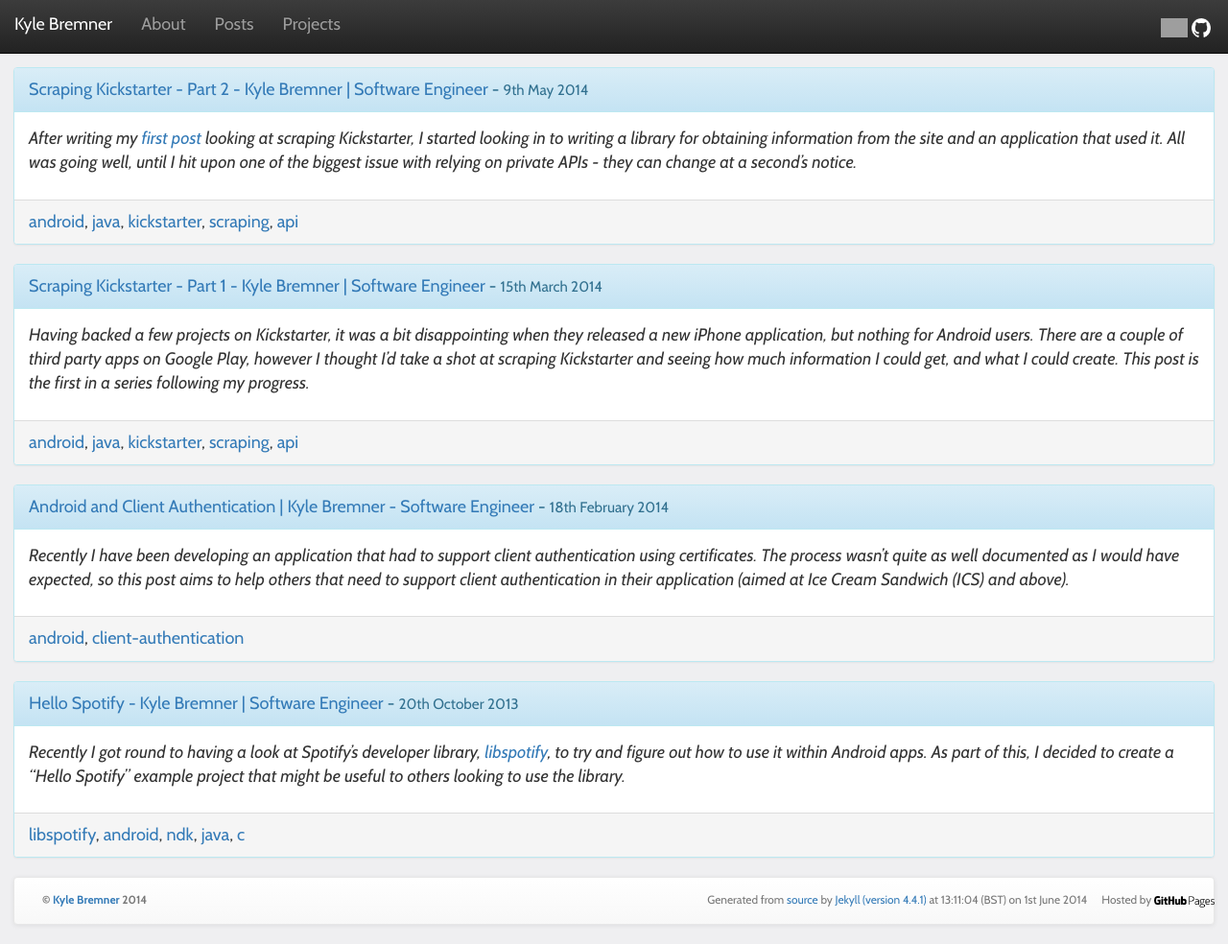
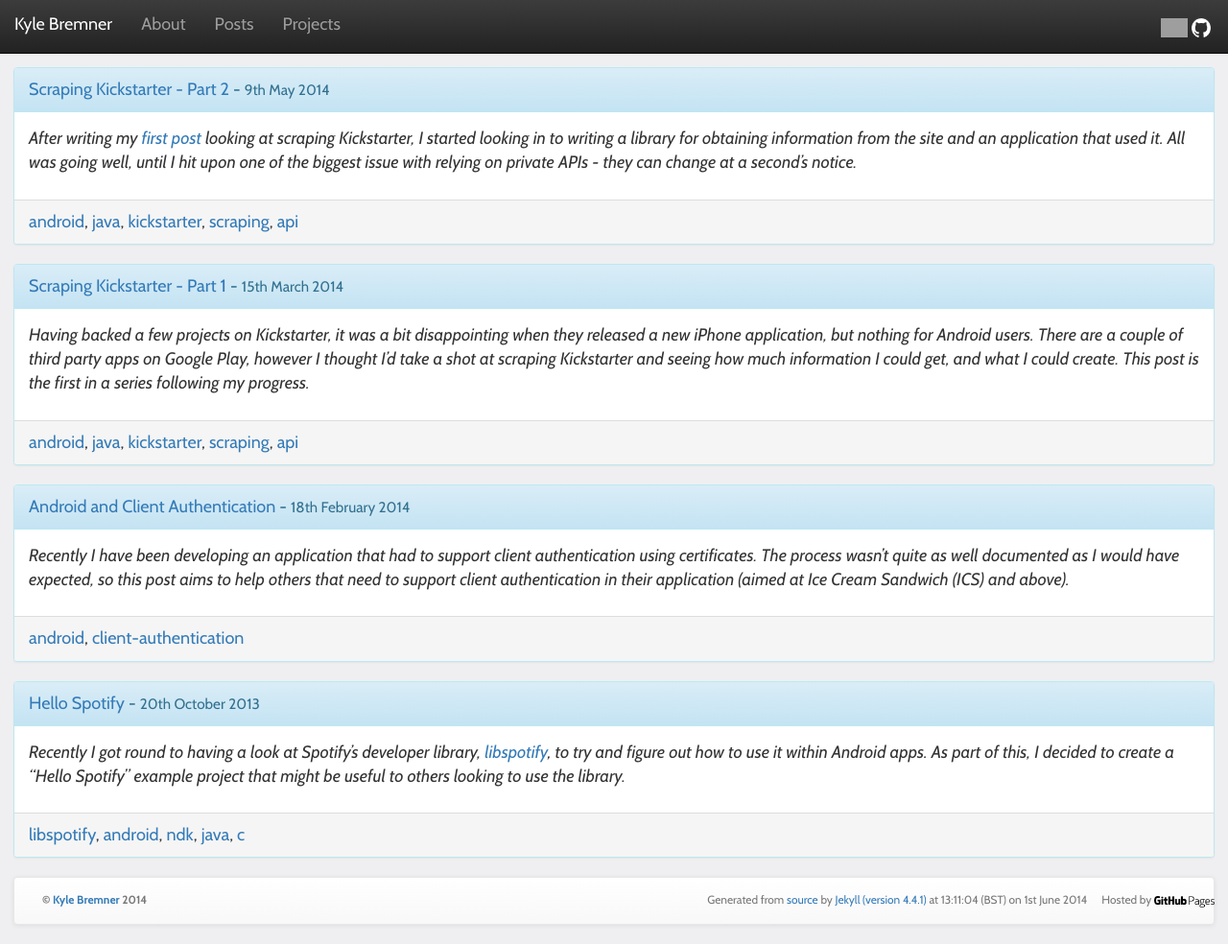
Before and after one commit to kbremner/kbremner.github.io, a Jekyll site: the page built from posts/index.html, in a window 1280 px wide and 984 px high. Shown: the whole window at 96% size. Built offline with Jekyll 4.4.1, drawn with Linux system fonts in a browser that asks for light colours; nearby versions of some CDN libraries; Markdown is read by kramdown in place of the engine named in the settings; grey boxes are pictures that could not be loaded.

Commit message:
Updated to use post_title instead of title

```diff
--- a/posts/index.html
+++ b/posts/index.html
@@ -36,7 +36,7 @@
 
 {% for post in site.posts %}
 <div class="panel panel-info" data-tags="{{ post.tags | join: ',' }}">
-<div class="panel-heading"><a class="post-link" href="{{ post.url }}">{{ post.title }}</a> - <small>{% include format_date.html time=post.date %}</small></div>
+<div class="panel-heading"><a class="post-link" href="{{ post.url }}">{{ post.post_title }}</a> - <small>{% include format_date.html time=post.date %}</small></div>
 <div class="panel-body"><em>{{ post.excerpt }}</em></div>
 {% if post.tags.size > 0 %}
 <div class="panel-footer" >
```
